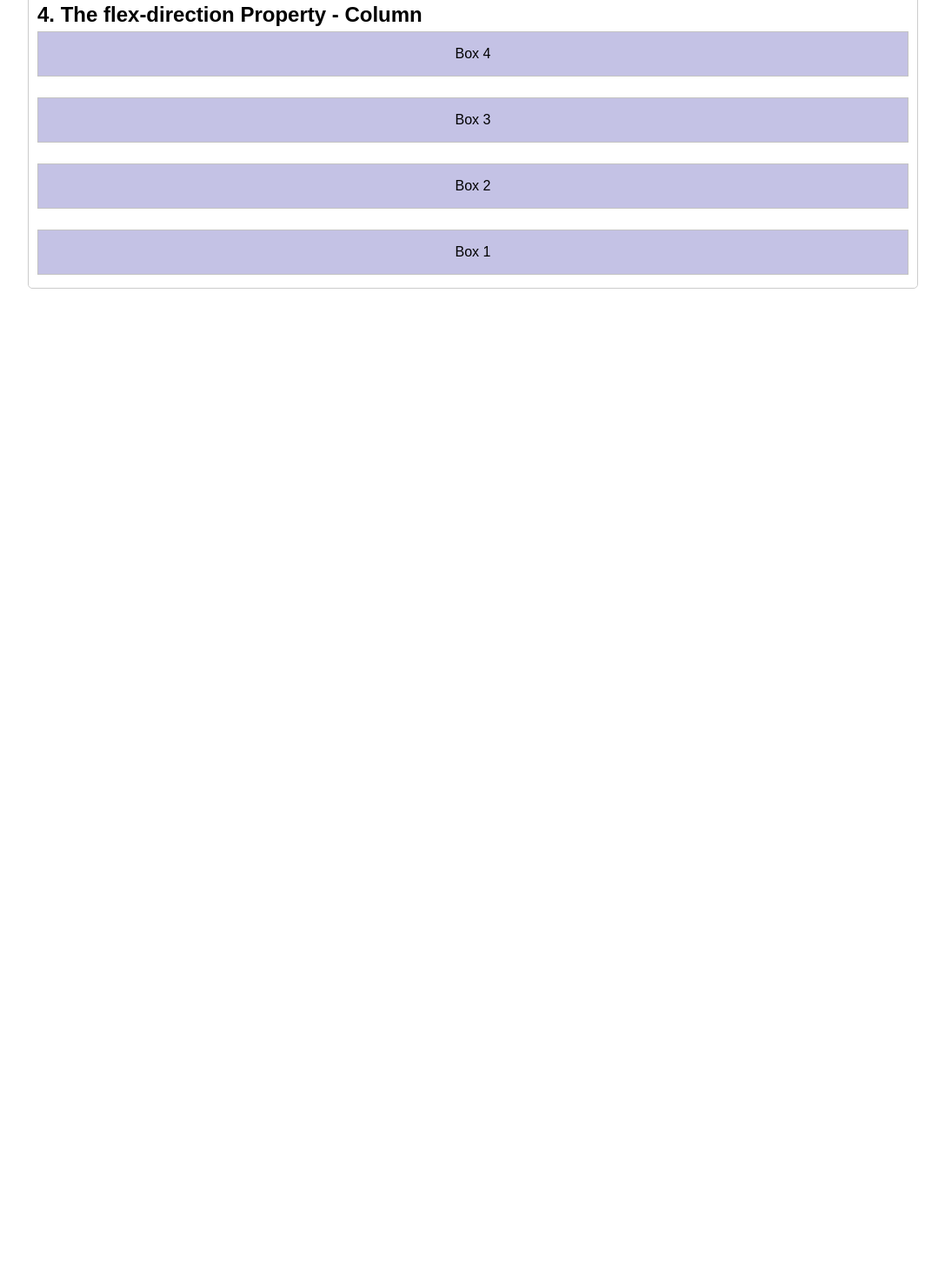
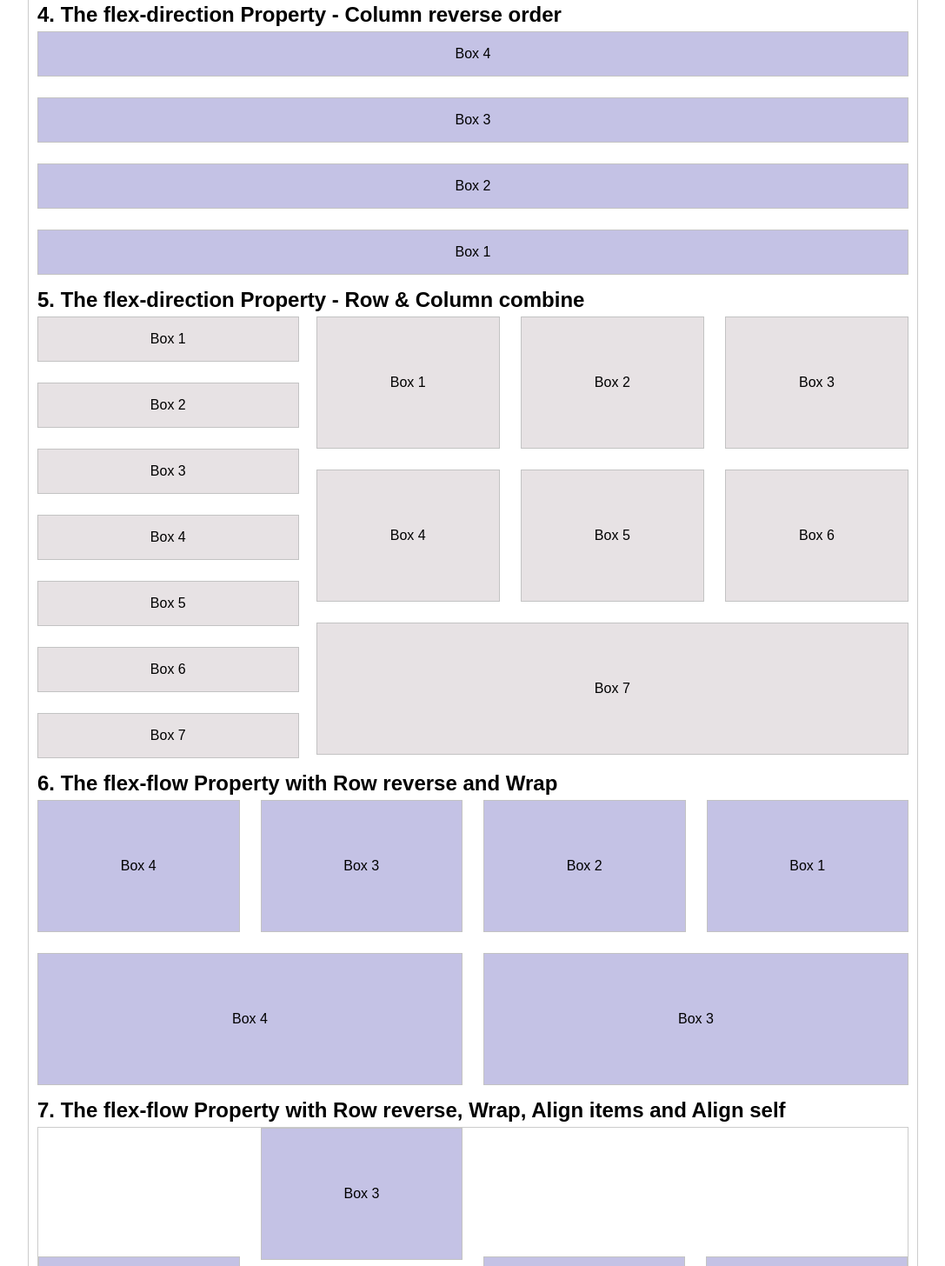
Before and after one commit to VUA3790/mock-page-1, a plain HTML site: page index.html in a window 1280 px wide. Shown: the part 2045-3501 px from the top of the page at 87% size, without its empty margins (96-1183 px from the left). Before the commit the page ends 2377 px from the top, so only its background shows below. Drawn offline with Linux system fonts and the light colour scheme.

Commit message:
Head change

```diff
--- a/css/style.css
+++ b/css/style.css
@@ -22,10 +22,9 @@ ul.flex__box {
     margin: 0;
     flex-wrap: wrap;
     gap: 24px;
-    justify-content: center;
 }
 
-ul.flex__box li {
+ul.flex__box li, ul.flex__box_flow li {
     flex: 1 0 23%;
     border: 1px solid #c3c3c3;
     list-style: none;
@@ -40,7 +39,7 @@ ul.flex__reverse {
     flex-direction: row-reverse;
 }
 
-ul.flex__box.bg_clr_2 li{
+ul.flex__box.bg_clr_2 li, ul.flex__box_flow.bg_clr_2 li{
 	background-color: #c4c2e5;
 }
 
@@ -55,3 +54,34 @@ ul.flex__column li, ul.flex__column__reverse li {
 ul.flex__column__reverse {
 	flex-direction: column-reverse;
 }
+
+.flex-container {
+    display: flex;
+    justify-content: space-between;
+}
+
+.flex-container__left {
+    flex: 0.3;
+}
+
+.flex-container__right {
+    flex: 0.68;
+}
+
+ul.flex__box_flow {
+    display: flex;
+    padding: 0;
+    margin: 0;
+    flex-flow:row-reverse wrap;
+    gap: 24px;
+}
+
+.flex__align_item {
+    min-height: 300px;
+    align-items: flex-end;
+    border: 1px solid #ccc;
+}
+
+.flex__align_self {
+    align-self: flex-start;
+}
--- a/index.html
+++ b/index.html
@@ -80,13 +80,57 @@
     					<li>Box 4</li>
     				</ul>
 
-    				<h2>4. The flex-direction Property - Column</h2>
+    				<h2>4. The flex-direction Property - Column reverse order</h2>
     				<ul class="flex__box bg_clr_2 flex__column__reverse">
     					<li>Box 1</li>
     					<li>Box 2</li>
     					<li>Box 3</li>
     					<li>Box 4</li>
-    				</ul>
+					</ul>
+
+					<h2>5. The flex-direction Property - Row & Column combine</h2>
+					<div class="flex-container">
+						<div class="flex-container__left">
+							<ul class="flex__box flex__column">
+								<li>Box 1</li>
+								<li>Box 2</li>
+								<li>Box 3</li>
+								<li>Box 4</li>
+								<li>Box 5</li>
+								<li>Box 6</li>
+								<li>Box 7</li>
+							</ul>
+						</div>
+						<div class="flex-container__right">
+								<ul class="flex__box">
+									<li>Box 1</li>
+									<li>Box 2</li>
+									<li>Box 3</li>
+									<li>Box 4</li>
+									<li>Box 5</li>
+									<li>Box 6</li>
+									<li>Box 7</li>
+								</ul>
+						</div>
+					</div>
+
+					<h2>6. The flex-flow Property with Row reverse and Wrap</h2>
+					<ul class="flex__box_flow bg_clr_2">
+						<li>Box 1</li>
+						<li>Box 2</li>
+						<li>Box 3</li>
+						<li>Box 4</li>
+						<li>Box 3</li>
+						<li>Box 4</li>
+					</ul>
+
+					<h2>7. The flex-flow Property with Row reverse, Wrap, Align items and Align self</h2>
+					<ul class="flex__box_flow flex__align_item bg_clr_2">
+						<li>Box 1</li>
+						<li>Box 2</li>
+						<li class="flex__align_self">Box 3</li>
+						<li>Box 4</li>
+					</ul>
     		</div>
 
     	</div>
```
